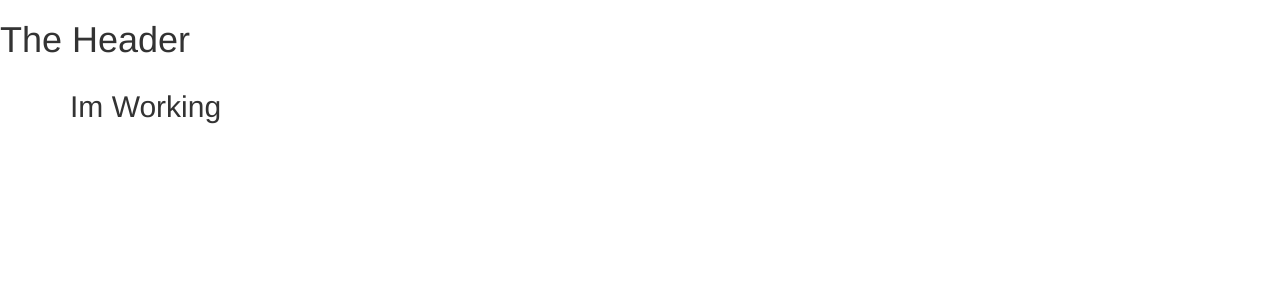
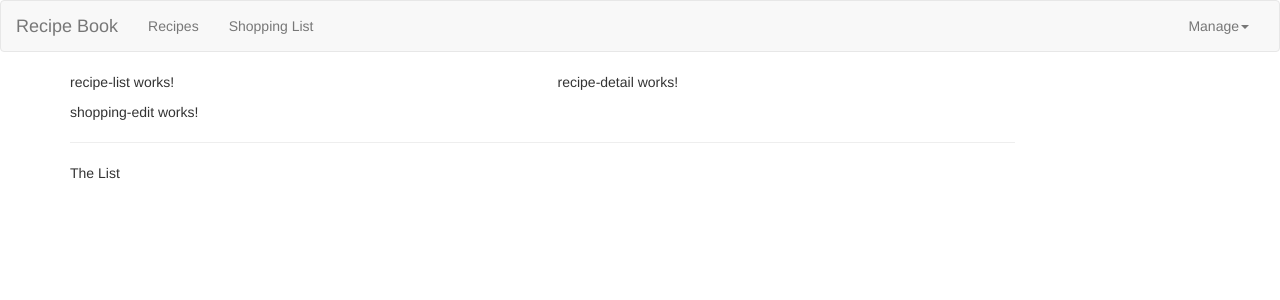
Before and after one commit to lucaskeys/recipe-book, an Angular app: page / in a window 1280 px wide. Shown: the top 300 px of the page. Built offline with nearby package versions, Linux system fonts and the light colour scheme.

Commit message:
Add navbar to main component

```diff
--- a/src/app/app.component.html
+++ b/src/app/app.component.html
@@ -2,7 +2,8 @@
 <div class="container">
   <div class="row">
     <div class="col-md-12">
-      <h2>Im Working</h2>
+      <app-recipes></app-recipes>
+      <app-shopping-list></app-shopping-list>
     </div>
   </div>
 </div>
--- a/src/app/app.module.ts
+++ b/src/app/app.module.ts
@@ -6,6 +6,8 @@
 import { RecipeListComponent } from './recipes/recipe-list/recipe-list.component';
 import { RecipeDetailComponent } from './recipes/recipe-detail/recipe-detail.component';
 import { RecipeItemComponent } from './recipes/recipe-list/recipe-item/recipe-item.component';
+import { ShoppingListComponent } from './shopping-list/shopping-list.component';
+import { ShoppingEditComponent } from './shopping-list/shopping-edit/shopping-edit.component';
 
 @NgModule({
   declarations: [
@@ -14,7 +16,9 @@
     RecipesComponent,
     RecipeListComponent,
     RecipeDetailComponent,
-    RecipeItemComponent
+    RecipeItemComponent,
+    ShoppingListComponent,
+    ShoppingEditComponent
   ],
   imports: [
     BrowserModule,
--- a/src/app/header/header.component.html
+++ b/src/app/header/header.component.html
@@ -1 +1,23 @@
-<h1>The Header</h1>
+<nav class="navbar navbar-default">
+  <div class="container-fluid">
+    <div class="navbar-header">
+      <a href="#" class="navbar-brand">Recipe Book</a>
+    </div>
+
+    <div class="collapse navbar-collapse">
+      <ul class="nav navbar-nav">
+        <li><a href="#">Recipes</a></li>
+        <li><a href="#">Shopping List</a></li>
+      </ul>
+      <ul class="nav navbar-nav navbar-right">
+        <li class="dropdown">
+          <a href="#" class="dropdown-toggle" role="button">Manage<span class="caret"></span></a>
+          <ul class="dropdown-menu">
+            <li><a href="#">Save Data</a></li>
+            <li><a href="#">Fetch Data</a></li>
+          </ul>
+        </li>
+      </ul>
+    </div>
+  </div>
+</nav>
--- a/src/app/recipes/recipes.component.html
+++ b/src/app/recipes/recipes.component.html
@@ -1,3 +1,8 @@
-<p>
-  recipes works!
-</p>
+<div class="row">
+  <div class="col-md-5">
+    <app-recipe-list></app-recipe-list>
+  </div>
+  <div class="col-md-7">
+    <app-recipe-detail></app-recipe-detail>
+  </div>
+</div>
--- /dev/null
+++ b/src/app/shopping-list/shopping-edit/shopping-edit.component.html
@@ -0,0 +1,3 @@
+<p>
+  shopping-edit works!
+</p>
--- /dev/null
+++ b/src/app/shopping-list/shopping-edit/shopping-edit.component.ts
@@ -0,0 +1,15 @@
+import { Component, OnInit } from '@angular/core';
+
+@Component({
+  selector: 'app-shopping-edit',
+  templateUrl: './shopping-edit.component.html',
+  styleUrls: ['./shopping-edit.component.css']
+})
+export class ShoppingEditComponent implements OnInit {
+
+  constructor() { }
+
+  ngOnInit() {
+  }
+
+}
--- /dev/null
+++ b/src/app/shopping-list/shopping-list.component.html
@@ -0,0 +1,7 @@
+<div class="row">
+  <div class="col-xs-10">
+    <app-shopping-edit></app-shopping-edit>
+    <hr />
+    <p>The List</p>
+  </div>
+</div>
--- /dev/null
+++ b/src/app/shopping-list/shopping-list.component.ts
@@ -0,0 +1,15 @@
+import { Component, OnInit } from '@angular/core';
+
+@Component({
+  selector: 'app-shopping-list',
+  templateUrl: './shopping-list.component.html',
+  styleUrls: ['./shopping-list.component.css']
+})
+export class ShoppingListComponent implements OnInit {
+
+  constructor() { }
+
+  ngOnInit() {
+  }
+
+}
```
Also changed, not shown: src/app/shopping-list/shopping-edit/shopping-edit.component.css (added), src/app/shopping-list/shopping-list.component.css (added).
